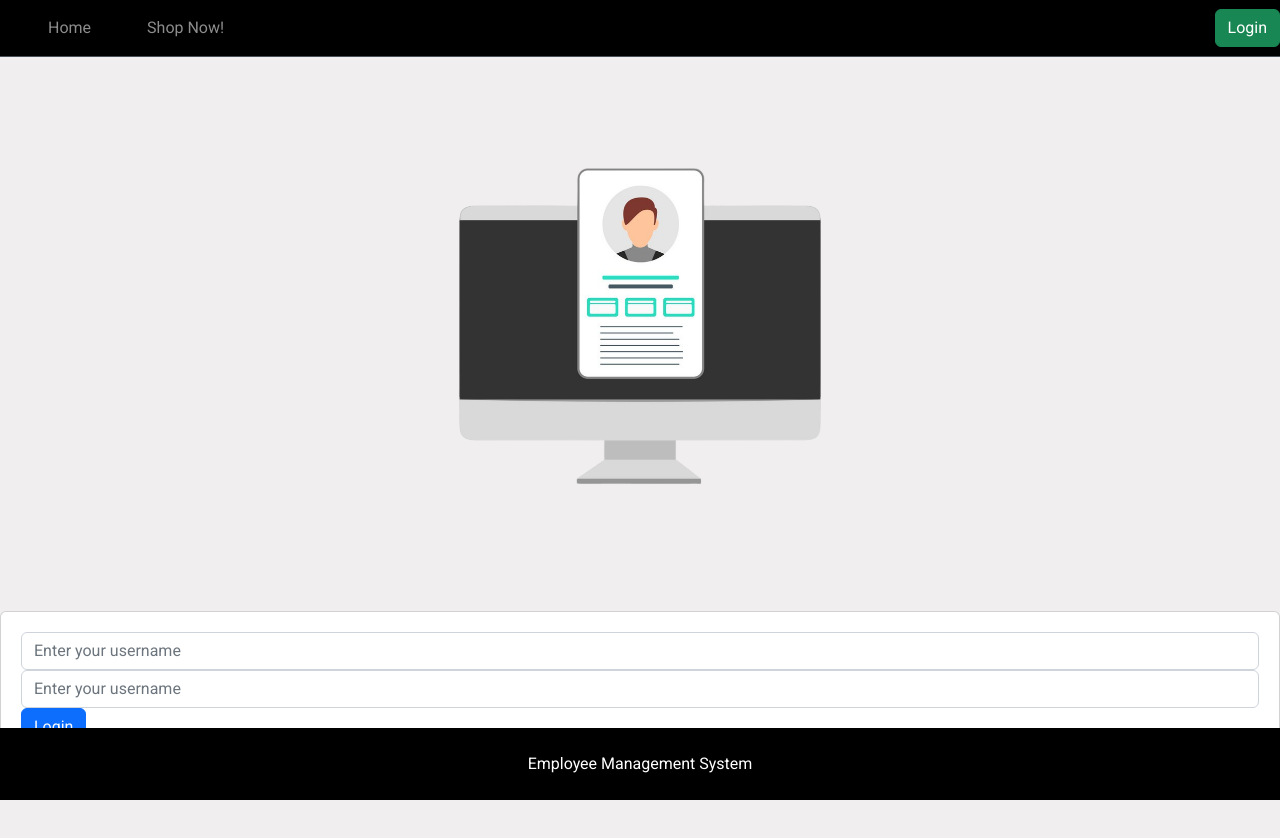
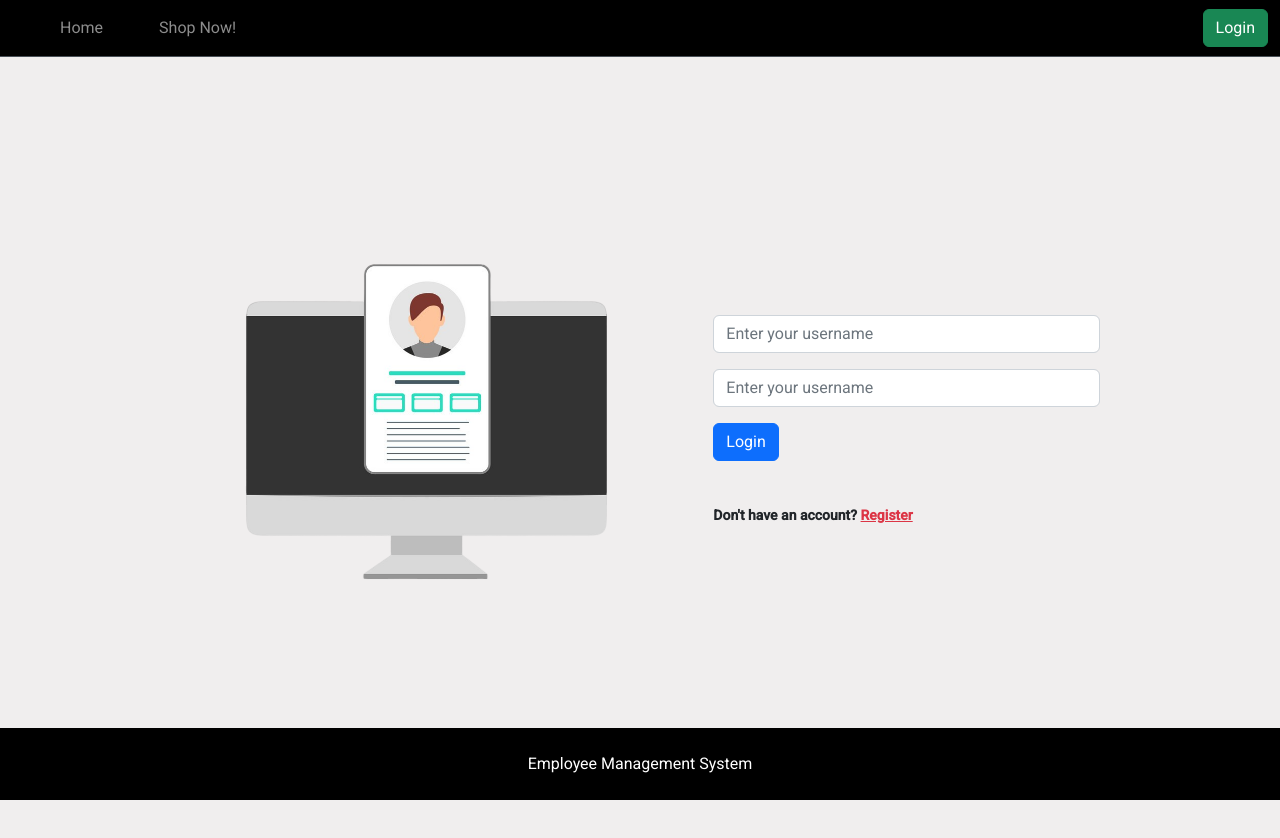
Before and after one commit to Genrei123/Supermarket-System, an Angular app in the folder frontend/: page /login in a window 1280 px wide. Shown: the top 838 px of the page. Built offline with nearby package versions, Linux system fonts and the light colour scheme.

Commit message:
Added authorizations

```diff
--- a/frontend/src/app/admin-login/admin-login.component.html
+++ b/frontend/src/app/admin-login/admin-login.component.html
@@ -7,9 +7,10 @@
         </div>
 
 
-        <div class="card" style = "padding: 20px;">
+        <div class="col-md-8 col-lg-6 col-xl-4 offset-x1-1" style = "padding: 20px;">
           <form #loginForm = "ngForm" (ngSubmit) = "login(loginForm)">
 
+            <div class="form-outline mb-3">
               <input type = "text"
               ngModel
               name = "userName"
@@ -17,6 +18,9 @@
               placeholder = "Enter your username"
               class = "form-control"
               >
+            </div>
+
+            <div class="form-outline mb-3">
 
               <input type = "password"
               ngModel
@@ -25,11 +29,17 @@
               placeholder = "Enter your username"
               class = "form-control"
               >
+            </div>
 
             <input type = "submit"
             value="Login"
             class = "btn btn-primary"
             >
+
+            <div class="text-center text-lg-start mt-4 pt-2">
+              <p class="small fw-bold mt-2 pt-1 mb-0">Don't have an account? <a href="javascript:void(0)"
+                  class="link-danger">Register</a></p>
+            </div>
 
           </form>
         </div>
--- a/frontend/src/app/app-routing.module.ts
+++ b/frontend/src/app/app-routing.module.ts
@@ -12,7 +12,7 @@ import { AuthGuard } from './_auth/auth.guard';
 
 const routes: Routes = [
 
-  {path:"show-all-employees",component: EmployeeListComponent},
+  {path:"show-all-employees",component: EmployeeListComponent, canActivate:[AuthGuard], data: {roles: ['User']}},
   {path:"add-employee", component: AddEmployeeComponent, canActivate:[AuthGuard], data: {roles: ['Admin']}},
   {path:'', redirectTo: "home", pathMatch:"full"},
   {path:'updating-by-id/:id',component:UpdateEmployeeComponent},
--- a/frontend/src/app/app.module.ts
+++ b/frontend/src/app/app.module.ts
@@ -2,7 +2,7 @@ import { NgModule } from '@angular/core';
 import { BrowserModule } from '@angular/platform-browser';
 
 
-import { HttpClientModule } from '@angular/common/http'
+import { HTTP_INTERCEPTORS, HttpClientModule } from '@angular/common/http'
 import { AppRoutingModule } from './app-routing.module';
 import { AppComponent } from './app.component';
 import { NgbModule } from '@ng-bootstrap/ng-bootstrap';
@@ -23,6 +23,7 @@ import { AdminLoginComponent } from './admin-login/admin-login.component';
 import { BrowserAnimationsModule } from '@angular/platform-browser/animations';
 import { RouterModule } from '@angular/router';
 import { HeaderComponent } from './header/header.component';
+import { AuthInterceptor } from './_auth/auth.interceptor';
 
 
 
@@ -44,7 +45,7 @@ import { HeaderComponent } from './header/header.component';
     MatFormFieldModule, MatInputModule,MatFormFieldModule, MatInputModule, MatDatepickerModule,
      MatNativeDateModule, RouterModule
   ],
-  providers: [],
+  providers: [ {provide: HTTP_INTERCEPTORS, useClass: AuthInterceptor, multi: true} ],
   bootstrap: [AppComponent]
 })
 export class AppModule { }
--- a/frontend/src/app/employee-list/employee-list.component.html
+++ b/frontend/src/app/employee-list/employee-list.component.html
@@ -37,6 +37,7 @@
 
     <tbody>
         <tr *ngFor = "let employee of employees">
+
             <td>{{employee.id}}</td>
             <td>{{employee.description}}</td>
             <td>{{employee.title}}</td>
--- a/frontend/src/app/employee-list/employee-list.component.ts
+++ b/frontend/src/app/employee-list/employee-list.component.ts
@@ -4,6 +4,7 @@ import { EmployeeService } from '../employee.service';
 import{FormsModule} from '@angular/forms'
 
 import { Router } from '@angular/router';
+import { UserService } from '../_services/user.service';
 @Component({
   selector: 'app-employee-list',
   templateUrl: './employee-list.component.html',
@@ -14,7 +15,10 @@ export class EmployeeListComponent {
   employees: Employee[];
   EnteredID!:number;
 
-  constructor(private employeeService: EmployeeService,  private router: Router) {
+  constructor(
+    private employeeService: EmployeeService,
+    private router: Router,
+    private userService: UserService) {
     this.employees=[];
 
    }
@@ -30,17 +34,23 @@ export class EmployeeListComponent {
   }
 
 
-  goToEmployee(){
 
 
+  goToEmployee(){
     console.log(this.EnteredID);
     this.router.navigate(['details-of-employee',this.EnteredID]);
   }
 
   getEmployees(){
-    this.employeeService.getEmployeesList().subscribe(data => {this.employees = data;});
-
-
+    // this.employeeService.getEmployeesList().subscribe(data => {this.employees = data;});
+    this.employeeService.getEmployeesList().subscribe({
+      next: (data) => {
+        this.employees = data;
+      },
+      error: (error) => {
+        console.log(error);
+      }
+    })
   }
 
   updateEmployee(id: number){
--- a/frontend/src/app/header/header.component.css
+++ b/frontend/src/app/header/header.component.css
@@ -12,3 +12,11 @@
     z-index: 100;
     font-size: 3rem;
 }
+
+.navbar-nav.ms-auto {
+    margin-left: auto !important;
+  }
+
+  .navbar-nav.ms-auto .nav-item {
+    margin-left: 10px;
+  }
--- a/frontend/src/app/header/header.component.html
+++ b/frontend/src/app/header/header.component.html
@@ -1,5 +1,6 @@
 <nav class="navbar navbar-expand-sm border-bottom border-body" data-bs-theme="dark">
-    <ul class="navbar-nav">
+    <div class="container-fluid">
+      <ul class="navbar-nav me-auto">
         <li class="nav-item">
           <a routerLink="home" routerLinkActive="active" class="nav-link">Home</a>
         </li>
@@ -13,7 +14,10 @@
       </ul>
 
       <ul class="navbar-nav ms-auto">
+        <li class="nav-item">
           <button *ngIf="!isLoggedIn()" type="button" class="btn btn-success" routerLink="/login">Login</button>
-        <button *ngIf="isLoggedIn()" type ="button" class="btn btn-danger" (click)="logout()">Logout</button>
+          <button *ngIf="isLoggedIn()" type="button" class="btn btn-danger" (click)="logout()">Logout</button>
+        </li>
       </ul>
+    </div>
   </nav>
```
Also changed, not shown: 29 other files (tests, documents, lock files or other folders). Lines whose indentation alone changed are shown as unchanged.
